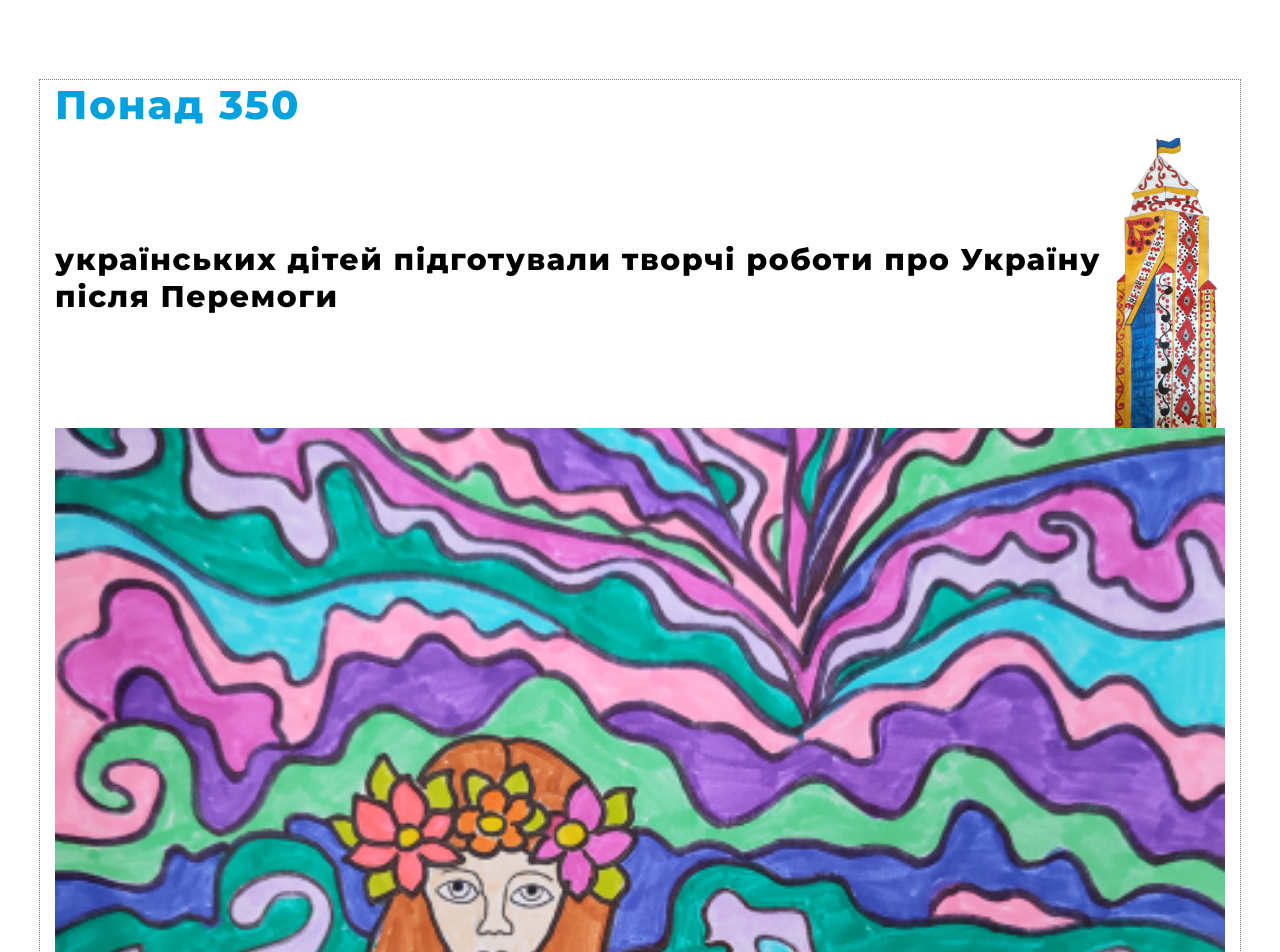
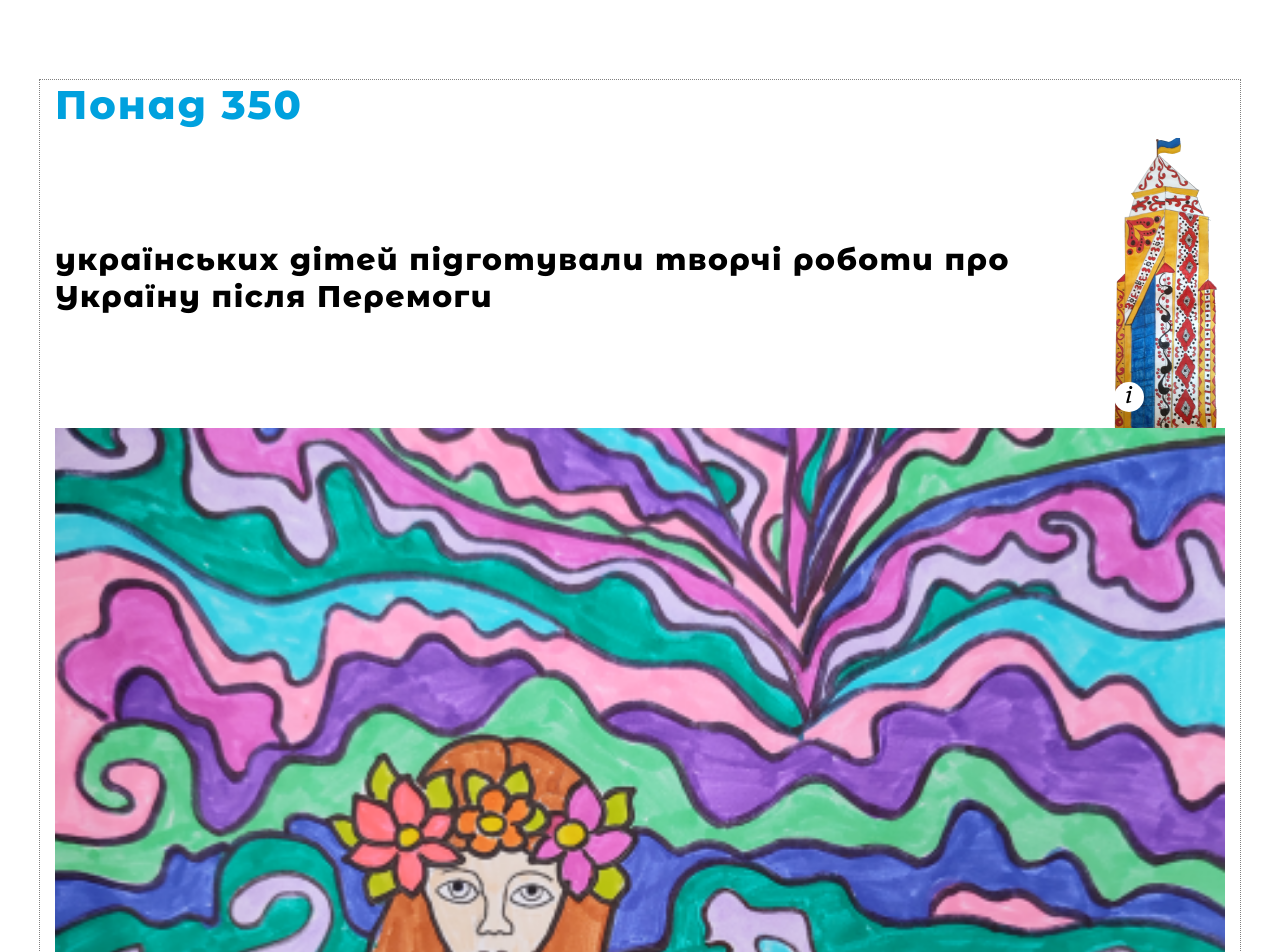
Before and after one commit to dev-kucha/ukrainefuture, a plain HTML site: page index.html in a window 1280 px wide. Shown: the part 820-1772 px from the top of the page. Drawn offline with nearby package versions, Linux system fonts and the light colour scheme; a web font is replaced by a local one.

Commit message:
замінив шрифт монсеррат на монсеррат альтернатив, додав дві і для зразвка

```diff
--- a/index.html
+++ b/index.html
@@ -14,9 +14,16 @@
     <link rel="preconnect" href="https://fonts.googleapis.com" />
     <link rel="preconnect" href="https://fonts.gstatic.com" crossorigin />
     <link
+      href="https://fonts.googleapis.com/css2?family=Montserrat+Alternates:wght@500;800&family=Volkhov:ital@1&display=swap"
+      rel="stylesheet"
+    />
+
+    <!-- <link rel="preconnect" href="https://fonts.googleapis.com" />
+    <link rel="preconnect" href="https://fonts.gstatic.com" crossorigin />
+    <link
       href="https://fonts.googleapis.com/css2?family=Montserrat:wght@500;800&family=Volkhov:ital@1&display=swap"
       rel="stylesheet"
-    />
+    /> -->
     <link rel="stylesheet" href="./css/main.min.css" />
     <title>UkraineFuture</title>
   </head>
--- a/scss/base/_base.scss
+++ b/scss/base/_base.scss
@@ -8,6 +8,9 @@ body {
   font-family: var(--mainfont);
   font-weight: 800;
 }
+
+// font-family: 'Montserrat Alternates', sans-serif;
+// font-family: 'Volkhov', serif;
 
 // font-family: 'Montserrat', sans-serif;
 // font-family: 'Volkhov', serif;
--- a/scss/components/_intro-section.scss
+++ b/scss/components/_intro-section.scss
@@ -45,12 +45,25 @@
 }
 
 .intro-section_work-1 {
-  // position: absolute;
+  position: relative;
   // right: 0;
   // top: 50%;
   // transform: translate(0, -45%);
   // bottom: 234px;
   flex-shrink: 0;
+  &::after {
+    content: url(../../img/i.svg);
+    display: flex;
+    justify-content: center;
+    align-items: center;
+    width: 30px;
+    height: 30px;
+    background-color: var(--base-color);
+    position: absolute;
+    bottom: 16px;
+    left: 12px;
+    border-radius: 50%;
+  }
 }
 .intro-section_work-1-img {
   display: block;
@@ -62,16 +75,21 @@
   // right: -170px;
   bottom: 0px;
 
-  // animation: animateY110 3000ms 1 1000ms;
-  // animation-name: animateY110;
-  // animation-duration: 3000ms;
-  // animation-timing-function: var(--tranformation-function);
-  // animation-iteration-count: 1;
-  // animation-fill-mode: forwards;
-
-  //   transition-duration: var(--transfotmation-time);
-  // transition-timing-function: var(--tranformation-function);
-  // animation-direction: alternate;
+  &::after {
+    content: url(../../img/i.svg);
+    // text-align: center;
+    // display: block;
+    display: flex;
+    justify-content: center;
+    align-items: center;
+    width: 30px;
+    height: 30px;
+    background-color: var(--base-color);
+    position: absolute;
+    bottom: 16px;
+    right: 16px;
+    border-radius: 50%;
+  }
 }
 .intro-section_work-2-img {
   display: block;
--- a/scss/utils/_variables.scss
+++ b/scss/utils/_variables.scss
@@ -4,7 +4,7 @@
   --main-black: #000000;
   --transfotmation-time: 250ms;
   --tranformation-function: cubic-bezier(0.4, 0, 0.2, 1);
-  --mainfont: 'Montserrat', sans-serif;
+  --mainfont: 'Montserrat Alternates', sans-serif;
   --adfont: 'Volkhov', serif;
 }
 
```
Also changed, not shown: css/main.css, css/main.min.css, img/i.svg (added), 2 other files.
